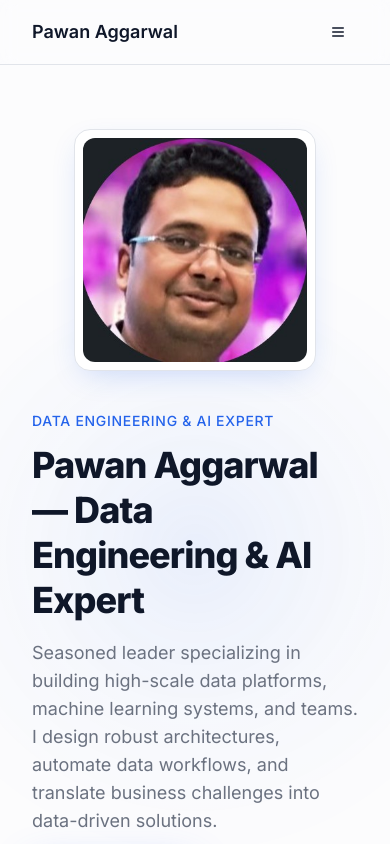
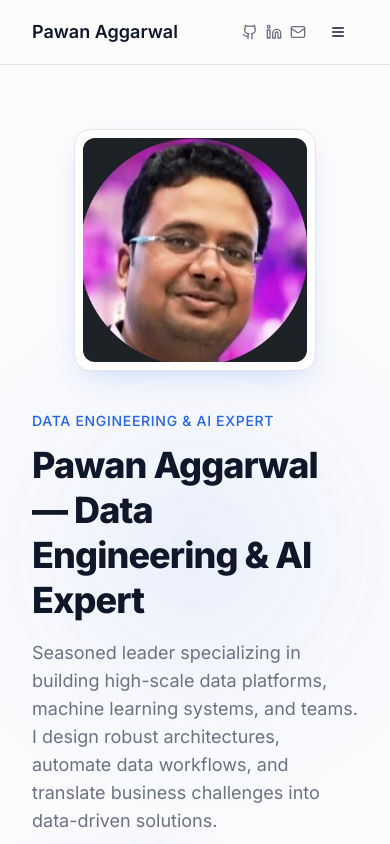
Before and after one commit to pawanik2003/pawan-aggarwal, a React (Vite) app: page / in a window 390 px wide. Shown: the top 844 px of the page. Built offline with nearby package versions, Linux system fonts and the light colour scheme.

Commit message:
Move social media links to navbar and redesign footer

```diff
--- a/index.html
+++ b/index.html
@@ -17,7 +17,7 @@
     <meta property="og:image" content="https://lovable.dev/opengraph-image-p98pqg.png" />
 
     <meta name="twitter:card" content="summary_large_image" />
-    <meta name="twitter:site" content="@lovable_dev" />
+    <meta name="twitter:site" content="@pawanik2003" />
     <meta name="twitter:image" content="https://lovable.dev/opengraph-image-p98pqg.png" />
 
     <script type="application/ld+json">
@@ -30,7 +30,8 @@
         "email": "mailto:pawanik2003@gmail.com",
         "sameAs": [
           "https://www.linkedin.com/in/pawan-aggarwal-3113a19",
-          "https://github.com/pawanik2003"
+          "https://github.com/pawanik2003",
+          "https://twitter.com/pawanik2003"
         ]
       }
     </script>
--- a/src/components/portfolio/Footer.tsx
+++ b/src/components/portfolio/Footer.tsx
@@ -1,22 +1,10 @@
-import { Github, Linkedin, Mail } from "lucide-react";
 import { profile } from "@/content/profile";
 
 const Footer = () => {
   return (
     <footer className="border-t py-8">
-      <div className="container mx-auto flex flex-col items-center justify-between gap-4 text-sm text-muted-foreground md:flex-row">
+      <div className="container mx-auto flex flex-col items-center justify-center gap-4 text-sm text-muted-foreground">
         <p>© {new Date().getFullYear()} {profile.name}. All rights reserved.</p>
-        <div className="flex items-center gap-4">
-          <a href={profile.github} target="_blank" rel="noreferrer" aria-label="GitHub" className="hover:text-foreground">
-            <Github className="h-5 w-5" />
-          </a>
-          <a href={profile.linkedin} target="_blank" rel="noreferrer" aria-label="LinkedIn" className="hover:text-foreground">
-            <Linkedin className="h-5 w-5" />
-          </a>
-          <a href={`mailto:${profile.email}`} aria-label="Email" className="hover:text-foreground">
-            <Mail className="h-5 w-5" />
-          </a>
-        </div>
       </div>
     </footer>
   );
--- a/src/components/portfolio/Navbar.tsx
+++ b/src/components/portfolio/Navbar.tsx
@@ -1,6 +1,6 @@
 import { profile } from "@/content/profile";
 import { Button } from "@/components/ui/button";
-import { Menu } from "lucide-react";
+import { Menu, Github, Linkedin, Mail } from "lucide-react";
 
 const navItems = [
   { label: "About", href: "#about" },
@@ -24,9 +24,31 @@ const Navbar = () => {
               {item.label}
             </a>
           ))}
+          <div className="flex items-center gap-3 ml-4">
+            <a href={profile.github} target="_blank" rel="noreferrer" aria-label="GitHub" className="text-muted-foreground hover:text-foreground transition-colors">
+              <Github className="h-4 w-4" />
+            </a>
+            <a href={profile.linkedin} target="_blank" rel="noreferrer" aria-label="LinkedIn" className="text-muted-foreground hover:text-foreground transition-colors">
+              <Linkedin className="h-4 w-4" />
+            </a>
+            <a href={`mailto:${profile.email}`} aria-label="Email" className="text-muted-foreground hover:text-foreground transition-colors">
+              <Mail className="h-4 w-4" />
+            </a>
+          </div>
           <a href="#contact"><Button variant="hero" size="lg">Get in Touch</Button></a>
         </div>
-        <div className="md:hidden">
+        <div className="md:hidden flex items-center gap-3">
+          <div className="flex items-center gap-2">
+            <a href={profile.github} target="_blank" rel="noreferrer" aria-label="GitHub" className="text-muted-foreground hover:text-foreground transition-colors">
+              <Github className="h-4 w-4" />
+            </a>
+            <a href={profile.linkedin} target="_blank" rel="noreferrer" aria-label="LinkedIn" className="text-muted-foreground hover:text-foreground transition-colors">
+              <Linkedin className="h-4 w-4" />
+            </a>
+            <a href={`mailto:${profile.email}`} aria-label="Email" className="text-muted-foreground hover:text-foreground transition-colors">
+              <Mail className="h-4 w-4" />
+            </a>
+          </div>
           <Button variant="ghost" size="icon" aria-label="Menu">
             <Menu />
           </Button>
```
